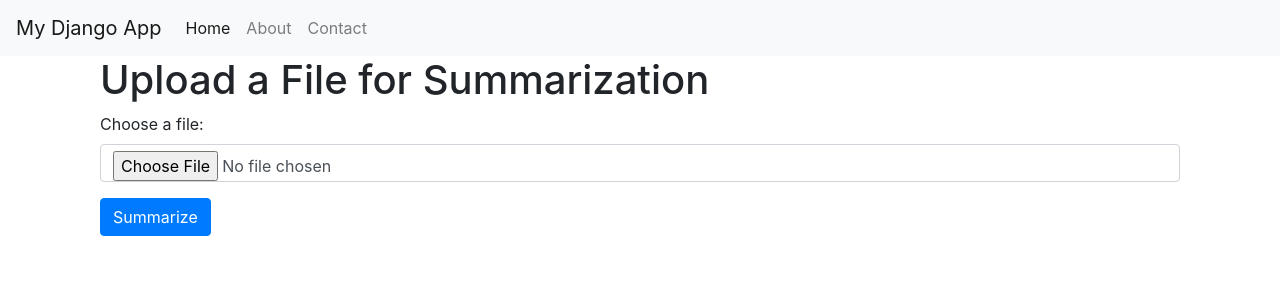
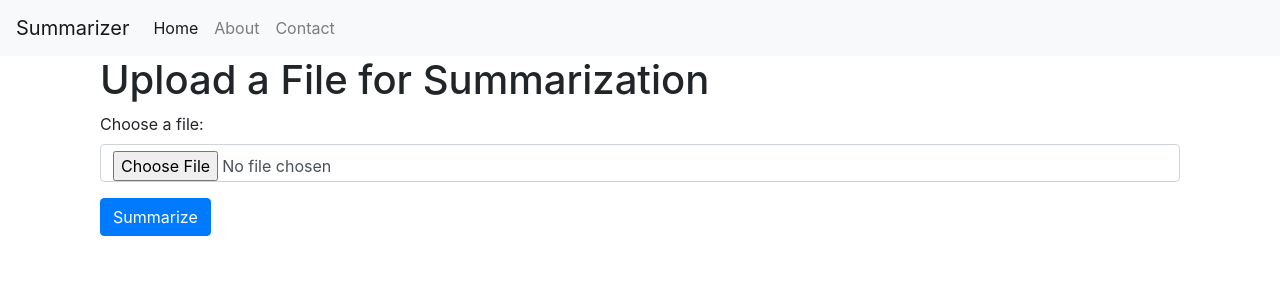
Before and after one commit to mitcherrman/deposummarizer, a Django app: page /home in a window 1280 px wide. Shown: the top 300 px of the page. Run offline with Django 5.2, Linux system fonts and the light colour scheme; some libraries are stand-ins or nearby versions.

Commit message:
formatting changes

```diff
--- a/server/templates/base.html
+++ b/server/templates/base.html
@@ -12,7 +12,7 @@
   </head>
   <body>
     <nav class="navbar navbar-expand-lg navbar-light bg-light">
-      <a class="navbar-brand" href="#">My Django App</a>
+      <a class="navbar-brand" href="/home">Summarizer</a>
       <button class="navbar-toggler" type="button" data-toggle="collapse" data-target="#navbarNav" aria-controls="navbarNav" aria-expanded="false" aria-label="Toggle navigation"><span class="navbar-toggler-icon"></span></button>
       <div class="collapse navbar-collapse" id="navbarNav">
         <ul class="navbar-nav">
--- a/server/templates/output.html
+++ b/server/templates/output.html
@@ -1,6 +1,6 @@
 {% extends "base.html" %}
 
-{% block title %} The Output {% endblock %}
+{% block title %} Output {% endblock %}
 {% block content %}
 <!-- WORK IN PROGRESS-->
 <iframe src="/out" style="position:relative">
```
